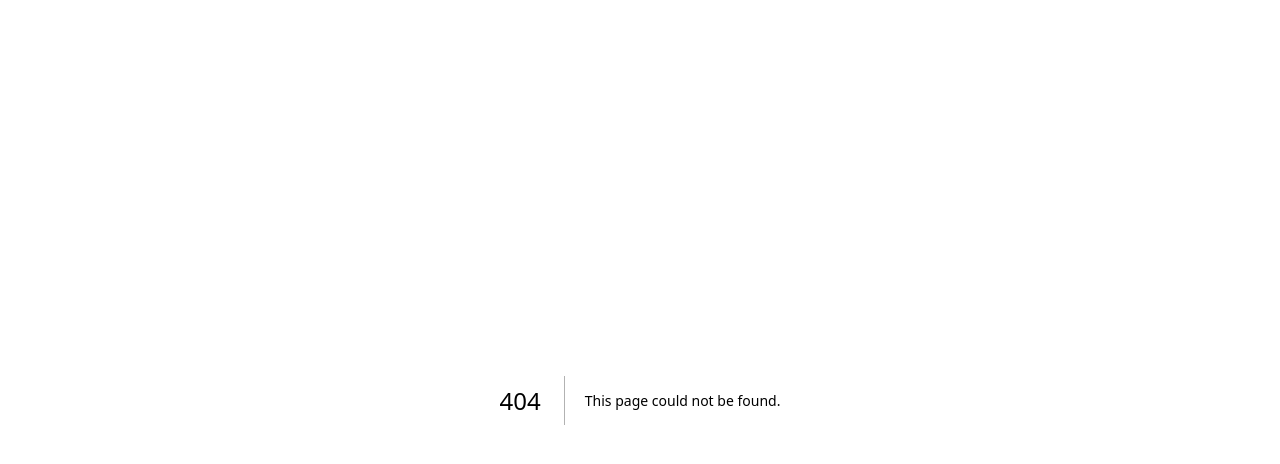
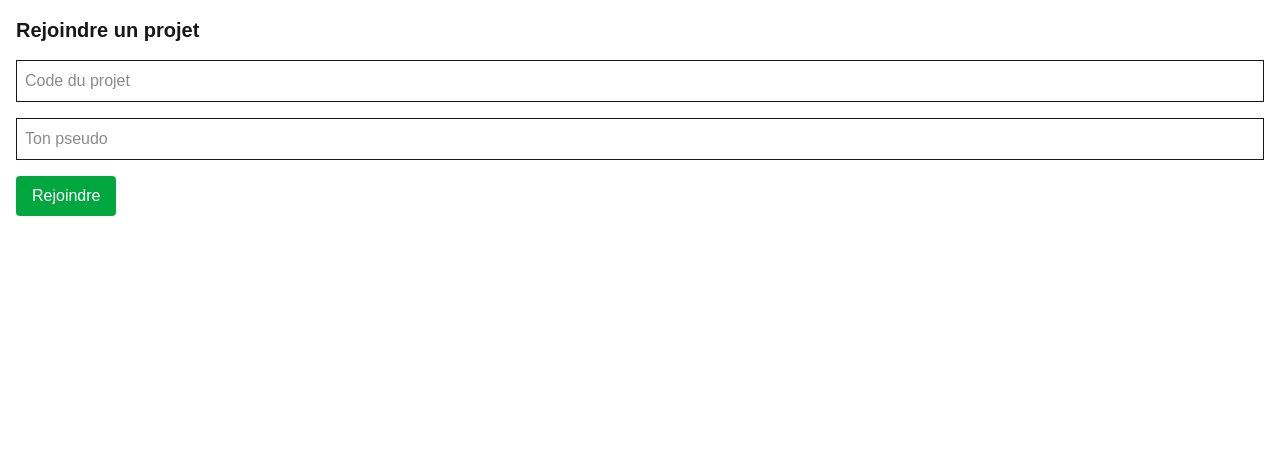
Before and after one commit to LucasPorcheron/Scrumy-App, a Next.js app: page /rejoindre in a window 1280 px wide. Before the commit this address had no page. Shown: the top 464 px of the page. Built offline with nearby package versions, Linux system fonts and the light colour scheme.

Commit message:
Rejoindre projet

```diff
--- /dev/null
+++ b/app/api/participant/route.ts
@@ -0,0 +1,26 @@
+import { prisma } from '@/lib/prisma'
+
+export async function POST(req: Request) {
+  const body = await req.json()
+  const { code, pseudo } = body
+
+  if (!code || !pseudo) {
+    return new Response(JSON.stringify({ erreur: 'Code et pseudo requis' }), { status: 400 })
+  }
+
+  const projet = await prisma.projet.findUnique({ where: { code } })
+
+  if (!projet) {
+    return new Response(JSON.stringify({ erreur: 'Projet introuvable' }), { status: 404 })
+  }
+
+  const nouveau = await prisma.participant.create({
+    data: {
+      pseudo,
+      projetId: projet.id,
+      roles: ['dev'], // par défaut
+    },
+  })
+
+  return new Response(JSON.stringify({ ...nouveau, projetCode: code }), { status: 201 })
+}
--- /dev/null
+++ b/app/rejoindre/page.tsx
@@ -0,0 +1,59 @@
+'use client'
+
+import { useState } from 'react'
+import { useRouter } from 'next/navigation'
+
+export default function RejoindrePage() {
+  const [code, setCode] = useState('')
+  const [pseudo, setPseudo] = useState('')
+  const [erreur, setErreur] = useState('')
+  const router = useRouter()
+
+  async function rejoindreProjet() {
+    setErreur('')
+    try {
+      const res = await fetch('/api/participant', {
+        method: 'POST',
+        headers: { 'Content-Type': 'application/json' },
+        body: JSON.stringify({ code, pseudo }),
+      })
+
+      if (!res.ok) {
+        const err = await res.json()
+        setErreur(err.erreur || 'Erreur inconnue')
+        return
+      }
+
+      const participant = await res.json()
+      router.push(`/projet/${participant.projetCode}`)
+    } catch (err) {
+      console.error(err)
+      setErreur("Erreur lors de l'ajout")
+    }
+  }
+
+  return (
+    <div className="p-4">
+      <h1 className="text-xl font-bold mb-4">Rejoindre un projet</h1>
+      <input
+        placeholder="Code du projet"
+        value={code}
+        onChange={(e) => setCode(e.target.value)}
+        className="border p-2 block w-full mb-4"
+      />
+      <input
+        placeholder="Ton pseudo"
+        value={pseudo}
+        onChange={(e) => setPseudo(e.target.value)}
+        className="border p-2 block w-full mb-4"
+      />
+      <button
+        onClick={rejoindreProjet}
+        className="bg-green-600 text-white px-4 py-2 rounded"
+      >
+        Rejoindre
+      </button>
+      {erreur && <p className="text-red-500 mt-4">{erreur}</p>}
+    </div>
+  )
+}
```
